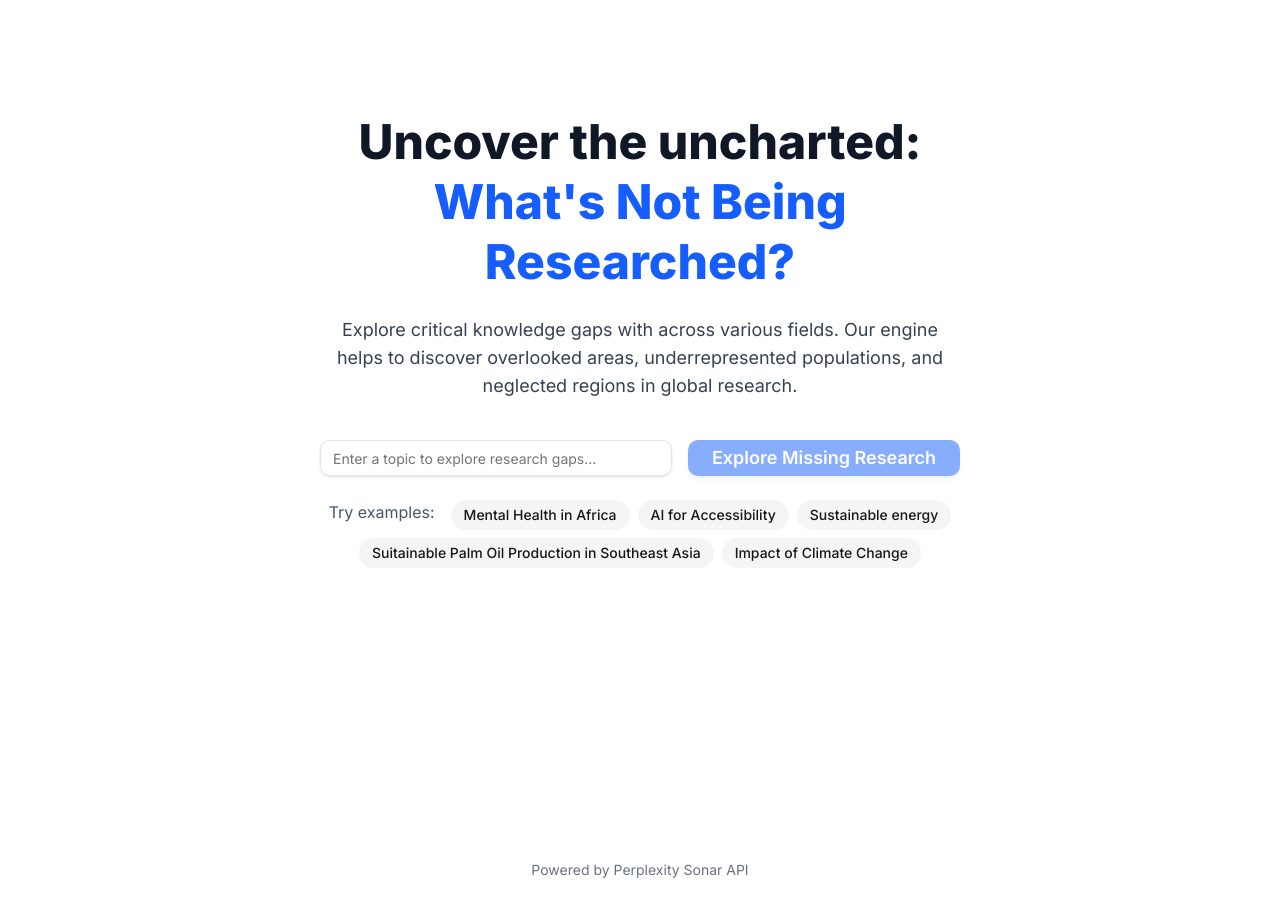
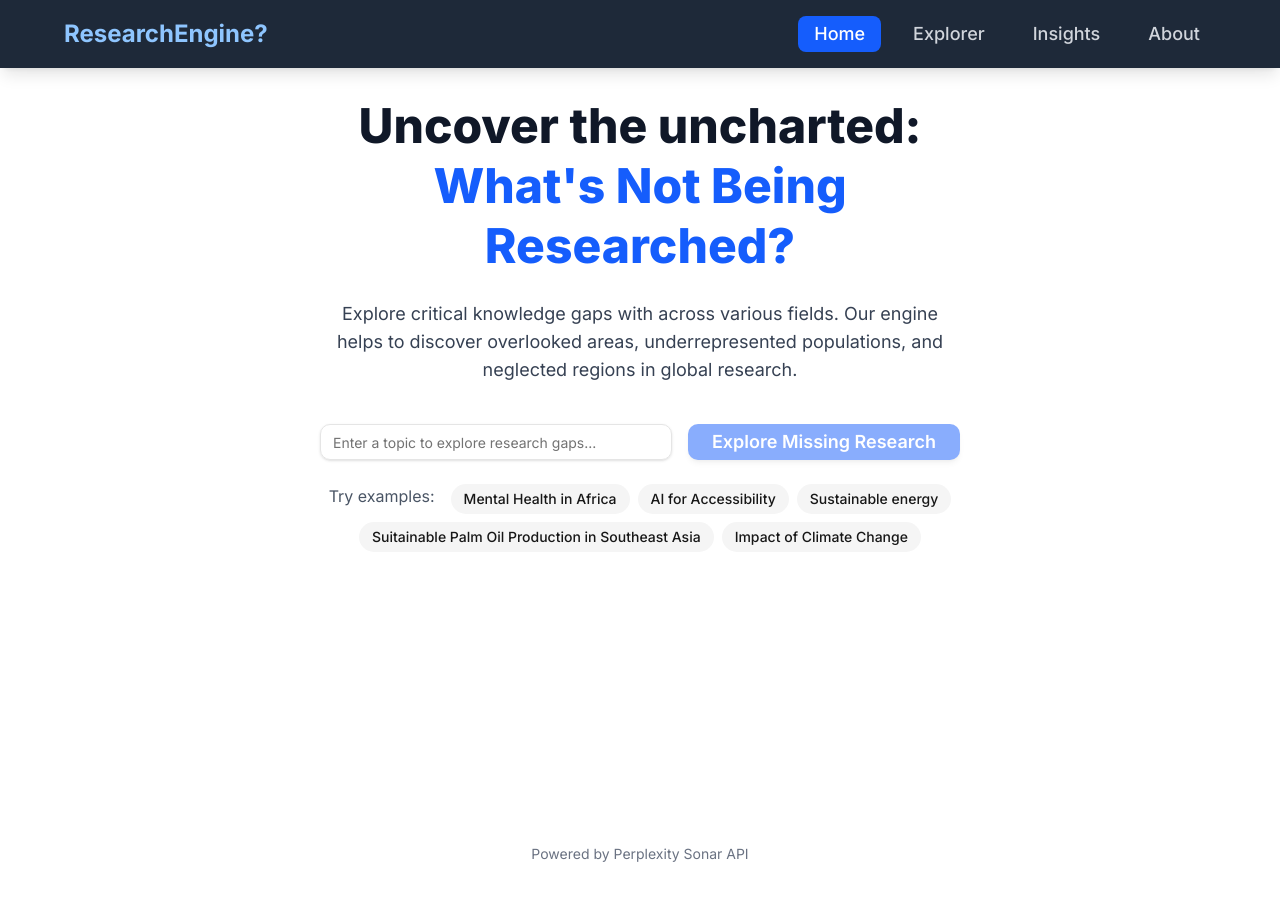
Before and after one commit to KhooLayHan/my-research-gap-engine, a Next.js app: page / in a window 1280 px wide. Shown: the top 916 px of the page. Built offline with nearby package versions, Linux system fonts and the light colour scheme.

Commit message:
Updated src/app/layout.tsx for NavBar.

```diff
--- a/src/app/layout.tsx
+++ b/src/app/layout.tsx
@@ -1,19 +1,10 @@
 import type { Metadata } from "next";
-// import { Geist, Geist_Mono } from "next/font/google";
 import { Inter } from "next/font/google";
+
 import "./globals.css";
+import NavBar from "@/components/custom/NavBar";
 
 const inter = Inter({ subsets: ['latin'] });
-
-// const geistSans = Geist({
-//   variable: "--font-geist-sans",
-//   subsets: ["latin"],
-// });
-
-// const geistMono = Geist_Mono({
-//   variable: "--font-geist-mono",
-//   subsets: ["latin"],
-// });
 
 export const metadata: Metadata = {
   title: "What's Not Being Researched Engine?",
@@ -28,7 +19,8 @@ export default function RootLayout({
   return (
     <html lang="en">
       <body className={`${inter.className} antialiased`}>
-        <main className="flex min-h-screen flex-col items-center justify-between p-24">
+        <NavBar />
+        <main className="flex min-h-screen flex-col items-center justify-start pt-20 p-4">
           {children}
         </main>
       </body>
```
